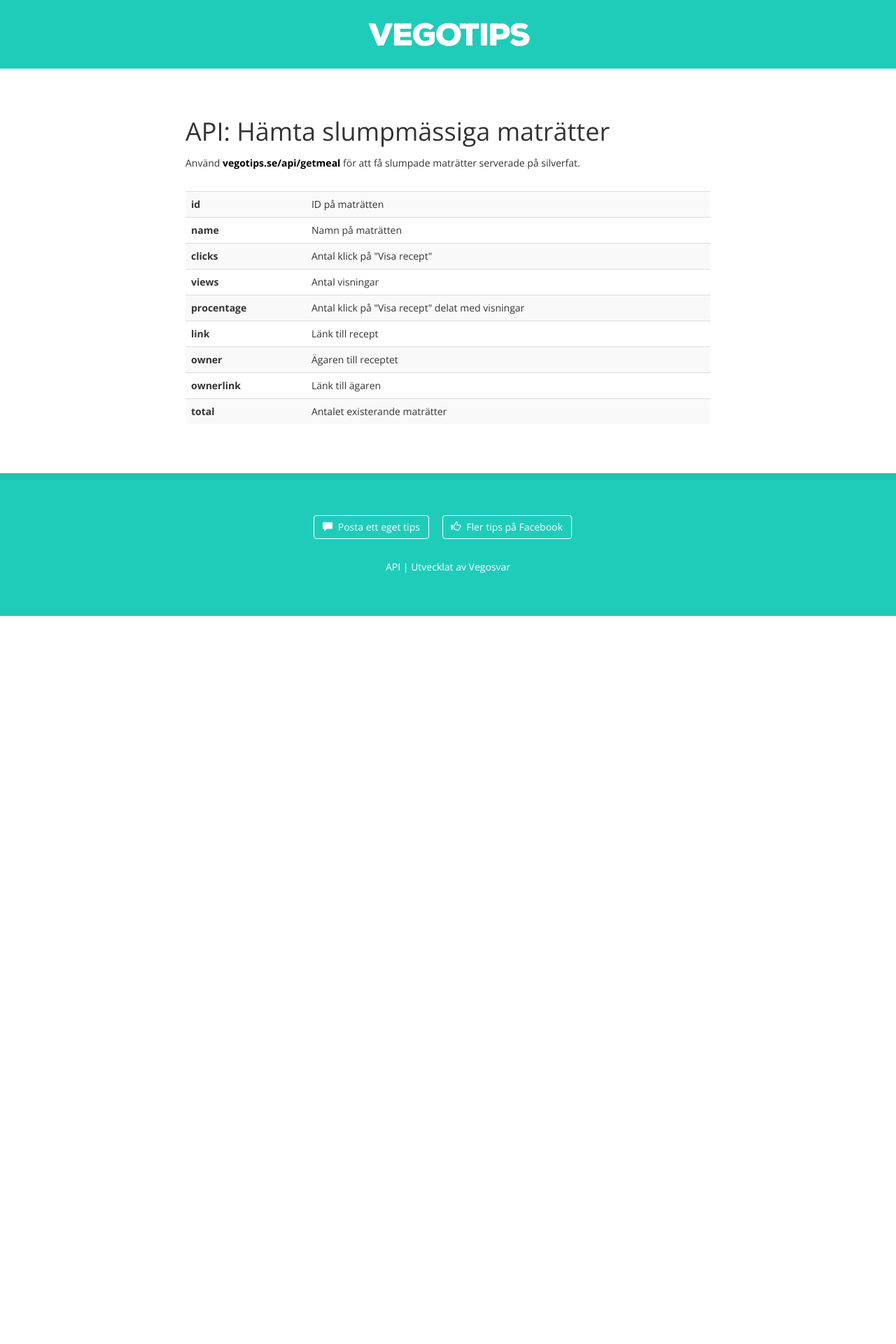
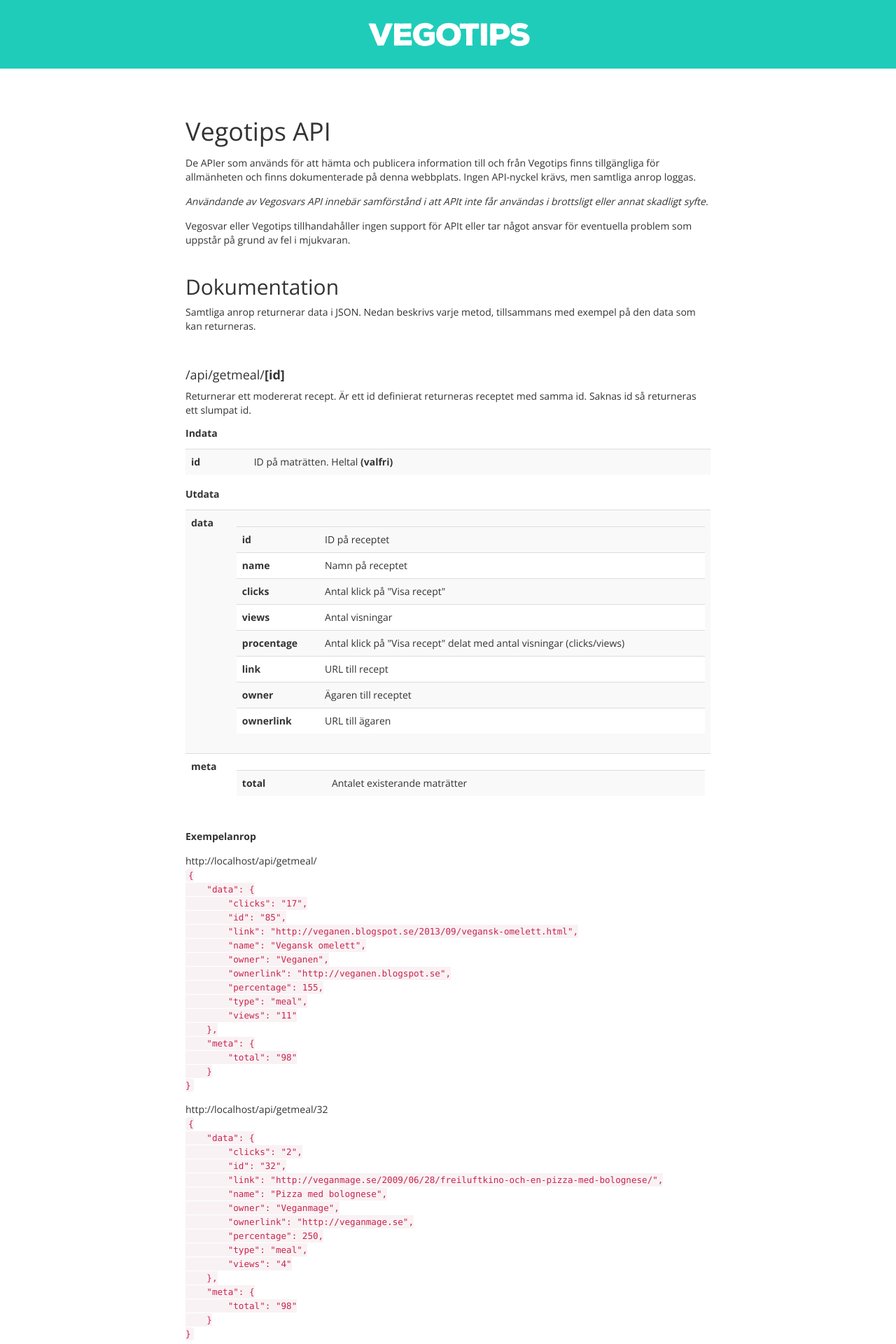
Before and after one commit to Vegosvar/Vegotips, a CodeIgniter app: page /database/api in a window 1280 px wide. Shown: the top 1920 px of the page at 70% size. Before the commit the page ends 880 px from the top, so only its background shows below. Run offline with CodeIgniter, Linux system fonts and the light colour scheme; data that the repository does not hold is empty; some libraries are stand-ins or nearby versions.

Commit message:
API docs

```diff
--- a/application/controllers/Api.php
+++ b/application/controllers/Api.php
@@ -49,7 +49,7 @@ class Api extends CI_Controller {
 				if($meal['meals_views'] == 0) { // Stop division by 0 later on, 'meals_up' is number of clicks and 'meals_views' is number of views.
 					$percentage = 0;
 				} else {
-					$percentage = round( ($meal['meals_up'] / $meal['meals_views']) * 100 ); // Divide number of clicks with number of views and clicks. TODO: Discuss whether this is the best approach.
+					$percentage = round( ($meal['meals_up'] / $meal['meals_views']) * 100 );
 				}
 
 				$data = array( // Initialize $data array
--- a/application/views/api/index.php
+++ b/application/views/api/index.php
@@ -58,17 +58,40 @@ defined('BASEPATH') OR exit('No direct script access allowed');
 				<div class="container">
 					<div class="row">
 						<div class="col-sm-10 col-sm-offset-1 col-md-10 col-md-offset-1 col-lg-8 col-lg-offset-2">
-							<h1>API: Hämta slumpmässiga maträtter</h1>
-							<p>Använd <strong><a href="http://vegotips.se/api/getmeal">vegotips.se/api/getmeal</a></strong> för att få slumpade maträtter serverade på silverfat.</p>
+							<h1>Vegotips API</h1>
+							<p>De APIer som används för att hämta och publicera information till och från Vegotips finns tillgängliga för allmänheten och finns dokumenterade på denna webbplats. Ingen API-nyckel krävs, men samtliga anrop loggas.</p>
+							<p><em>Användande av Vegosvars API innebär samförstånd i att APIt inte får användas i brottsligt eller annat skadligt syfte.</em></p>
+							<p>Vegosvar eller Vegotips tillhandahåller ingen support för APIt eller tar något ansvar för eventuella problem som uppstår på grund av fel i mjukvaran.<br><br></p>
 
+							<h2>Dokumentation</h2>
+							<p>Samtliga anrop returnerar data i JSON. Nedan beskrivs varje metod, tillsammans med exempel på den data som kan returneras.<br></p>
+
+							<p>&nbsp;</p>
+
+							<h4>/api/getmeal/<strong>[id]</strong></h4>
+							<p>Returnerar ett modererat recept. Är ett id definierat returneras receptet med samma id. Saknas id så returneras ett slumpat id.</p>
+
+							<h5><strong>Indata</strong></h5>
 							<table class="table table-striped">
 								<tr>
 									<td><strong>id</strong></td>
-									<td>ID på maträtten</td>
+									<td>ID på maträtten. Heltal <strong>(valfri)</strong></td>
+								</tr>
+							</table>
+
+							<h5><strong>Utdata</strong></h5>
+							<table class="table table-striped">
+								<tr>
+									<td><strong>data</strong></td>
+									<td>
+										<table class="table table-striped">
+											<tr>
+												<td><strong>id</strong></td>
+												<td>ID på receptet</td>
 											</tr>
 											<tr>
 												<td><strong>name</strong></td>
-									<td>Namn på maträtten</td>
+												<td>Namn på receptet</td>
 											</tr>
 											<tr>
 												<td><strong>clicks</strong></td>
@@ -80,11 +103,11 @@ defined('BASEPATH') OR exit('No direct script access allowed');
 											</tr>
 											<tr>
 												<td><strong>procentage</strong></td>
-									<td>Antal klick på "Visa recept" delat med visningar</td>
+												<td>Antal klick på "Visa recept" delat med antal visningar (clicks/views)</td>
 											</tr>
 											<tr>
 												<td><strong>link</strong></td>
-									<td>Länk till recept</td>
+												<td>URL till recept</td>
 											</tr>
 											<tr>
 												<td><strong>owner</strong></td>
@@ -92,13 +115,105 @@ defined('BASEPATH') OR exit('No direct script access allowed');
 											</tr>
 											<tr>
 												<td><strong>ownerlink</strong></td>
-									<td>Länk till ägaren</td>
+												<td>URL till ägaren</td>
 											</tr>
+										</table>
+									</td>
+								</tr>
+								<tr>
+									<td><strong>meta</strong></td>
+									<td>
+										<table class="table table-striped">
 											<tr>
 												<td><strong>total</strong></td>
 												<td>Antalet existerande maträtter</td>
 											</tr>
 										</table>
+									</td>
+								</tr>
+							</table>
+
+
+							<p><strong>Exempelanrop</strong></p>
+							<p>http://localhost/api/getmeal/<br>
+								<code>{<br>
+&nbsp;&nbsp;&nbsp;&nbsp;"data":&nbsp;{<br>
+&nbsp;&nbsp;&nbsp;&nbsp;&nbsp;&nbsp;&nbsp;&nbsp;"clicks":&nbsp;"17",<br>
+&nbsp;&nbsp;&nbsp;&nbsp;&nbsp;&nbsp;&nbsp;&nbsp;"id":&nbsp;"85",<br>
+&nbsp;&nbsp;&nbsp;&nbsp;&nbsp;&nbsp;&nbsp;&nbsp;"link":&nbsp;"http://veganen.blogspot.se/2013/09/vegansk-omelett.html",<br>
+&nbsp;&nbsp;&nbsp;&nbsp;&nbsp;&nbsp;&nbsp;&nbsp;"name":&nbsp;"Vegansk&nbsp;omelett",<br>
+&nbsp;&nbsp;&nbsp;&nbsp;&nbsp;&nbsp;&nbsp;&nbsp;"owner":&nbsp;"Veganen",<br>
+&nbsp;&nbsp;&nbsp;&nbsp;&nbsp;&nbsp;&nbsp;&nbsp;"ownerlink":&nbsp;"http://veganen.blogspot.se",<br>
+&nbsp;&nbsp;&nbsp;&nbsp;&nbsp;&nbsp;&nbsp;&nbsp;"percentage":&nbsp;155,<br>
+&nbsp;&nbsp;&nbsp;&nbsp;&nbsp;&nbsp;&nbsp;&nbsp;"type":&nbsp;"meal",<br>
+&nbsp;&nbsp;&nbsp;&nbsp;&nbsp;&nbsp;&nbsp;&nbsp;"views":&nbsp;"11"<br>
+&nbsp;&nbsp;&nbsp;&nbsp;},<br>
+&nbsp;&nbsp;&nbsp;&nbsp;"meta":&nbsp;{<br>
+&nbsp;&nbsp;&nbsp;&nbsp;&nbsp;&nbsp;&nbsp;&nbsp;"total":&nbsp;"98"<br>
+&nbsp;&nbsp;&nbsp;&nbsp;}<br>
+}
+</code></p>
+<p>http://localhost/api/getmeal/32<br>
+	<code>{<br>
+&nbsp;&nbsp;&nbsp;&nbsp;"data": {<br>
+&nbsp;&nbsp;&nbsp;&nbsp;&nbsp;&nbsp;&nbsp;&nbsp;"clicks": "2",<br>
+&nbsp;&nbsp;&nbsp;&nbsp;&nbsp;&nbsp;&nbsp;&nbsp;"id": "32",<br>
+&nbsp;&nbsp;&nbsp;&nbsp;&nbsp;&nbsp;&nbsp;&nbsp;"link": "http://veganmage.se/2009/06/28/freiluftkino-och-en-pizza-med-bolognese/",<br>
+&nbsp;&nbsp;&nbsp;&nbsp;&nbsp;&nbsp;&nbsp;&nbsp;"name": "Pizza med bolognese",<br>
+&nbsp;&nbsp;&nbsp;&nbsp;&nbsp;&nbsp;&nbsp;&nbsp;"owner": "Veganmage",<br>
+&nbsp;&nbsp;&nbsp;&nbsp;&nbsp;&nbsp;&nbsp;&nbsp;"ownerlink": "http://veganmage.se",<br>
+&nbsp;&nbsp;&nbsp;&nbsp;&nbsp;&nbsp;&nbsp;&nbsp;"percentage": 250,<br>
+&nbsp;&nbsp;&nbsp;&nbsp;&nbsp;&nbsp;&nbsp;&nbsp;"type": "meal",<br>
+&nbsp;&nbsp;&nbsp;&nbsp;&nbsp;&nbsp;&nbsp;&nbsp;"views": "4"<br>
+&nbsp;&nbsp;&nbsp;&nbsp;},<br>
+&nbsp;&nbsp;&nbsp;&nbsp;"meta": {<br>
+&nbsp;&nbsp;&nbsp;&nbsp;&nbsp;&nbsp;&nbsp;&nbsp;"total": "98"<br>
+&nbsp;&nbsp;&nbsp;&nbsp;}<br>
+}
+</code></p>
+
+							<p>&nbsp;</p>
+
+							<h4>/api/click/<strong>id</strong></h4>
+							<p>Registrerar ett klick på ett recept.</p>
+
+							<h5><strong>Indata</strong></h5>
+							<table class="table table-striped">
+								<tr>
+									<td><strong>id</strong></td>
+									<td>ID på maträtten. Heltal <strong>(obligatorisk)</strong></td>
+								</tr>
+							</table>
+
+							<h5><strong>Utdata</strong></h5>
+							<table class="table table-striped">
+								<tr>
+									<td><strong>error</strong></td>
+									<td>
+										<table class="table table-striped">
+											<tr>
+												<td><strong>code</strong></td>
+												<td>Felkod</td>
+											</tr>
+											<tr>
+												<td><strong>title</strong></td>
+												<td>Felbeskrivning</td>
+											</tr>
+										</table>
+									</td>
+								</tr>
+							</table>
+
+							<p><strong>Exempelanrop</strong></p>
+							<p>http://localhost/api/click/3<br>
+								<code>{<br>
+&nbsp;&nbsp;&nbsp;&nbsp;"error": {<br>
+&nbsp;&nbsp;&nbsp;&nbsp;&nbsp;&nbsp;&nbsp;&nbsp;"code": 200,<br>
+&nbsp;&nbsp;&nbsp;&nbsp;&nbsp;&nbsp;&nbsp;&nbsp;"title": "OK"<br>
+&nbsp;&nbsp;&nbsp;&nbsp;}<br>
+}<br>
+
+							</code></p>
 						</div>
 					</div>
 				</div>
--- a/assets/_source/less/style.less
+++ b/assets/_source/less/style.less
@@ -57,7 +57,7 @@ p {
 }
 
 table {
-	margin-top: 30px;
+	margin-top: 15px;
 }
 
 a {
--- a/assets/css/style.css
+++ b/assets/css/style.css
@@ -97,7 +97,7 @@ p {
   margin-bottom: 15px;
 }
 table {
-  margin-top: 30px;
+  margin-top: 15px;
 }
 a {
   color: #000;
```
Lines whose indentation alone changed are shown as unchanged.
